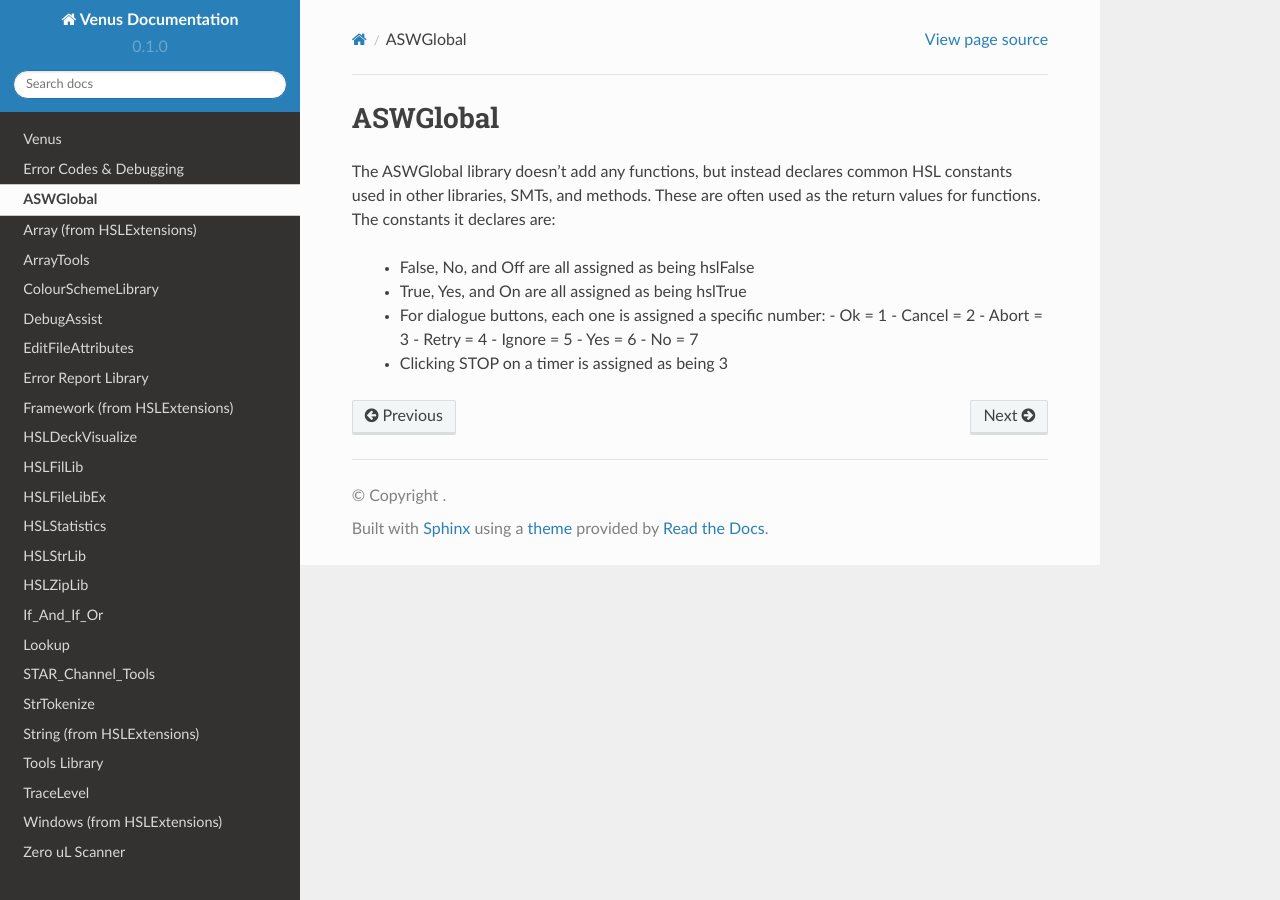
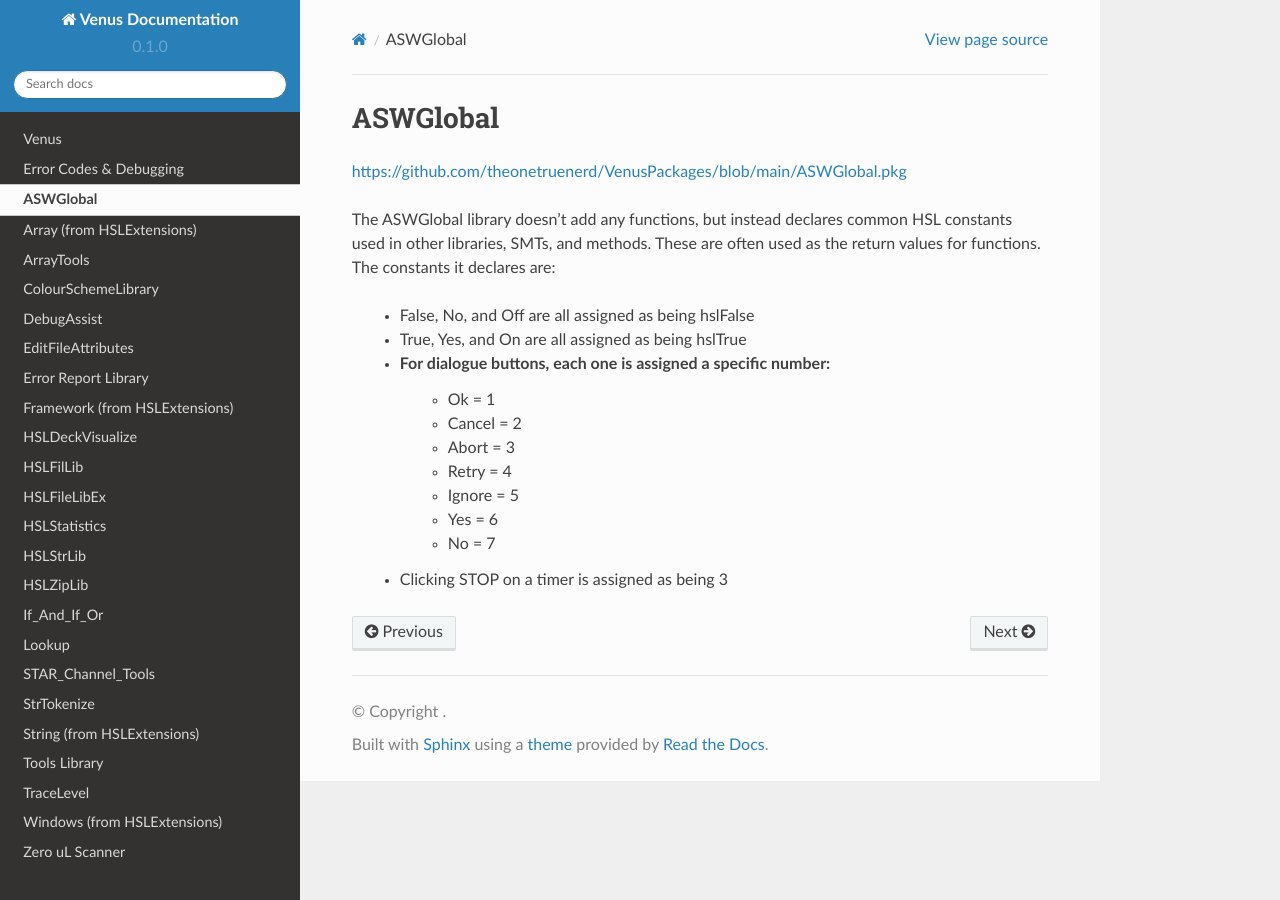
Before and after one commit to theonetruenerd/VenusLibraryDocumentation, a Sphinx documentation site: the page built from docs/source/ASWGlobal.rst, in a window 1280 px wide. Built offline with Sphinx 7.4.7 and the Read the Docs theme 2.0.0, drawn with Linux system fonts in a browser that asks for light colours; pages that are not in the unit, such as notebooks, are missing from menus; some of the changed lines change nothing that is shown.

Commit message:
Update ASWGlobal.rst

```diff
--- a/docs/source/ASWGlobal.rst
+++ b/docs/source/ASWGlobal.rst
@@ -1,16 +1,18 @@
 ASWGlobal
 ============================================================
+
+https://github.com/theonetruenerd/VenusPackages/blob/main/ASWGlobal.pkg
 
 The ASWGlobal library doesn't add any functions, but instead declares common HSL constants  used in other libraries, SMTs, and methods. These are often used as the return values for functions. The constants it declares are:
 
   - False, No, and Off are all assigned as being hslFalse
   - True, Yes, and On are all assigned as being hslTrue
   - For dialogue buttons, each one is assigned a specific number:
-    - Ok = 1
-    - Cancel = 2
-    - Abort = 3
-    - Retry = 4
-    - Ignore = 5
-    - Yes = 6
-    - No = 7
+      - Ok = 1
+      - Cancel = 2
+      - Abort = 3
+      - Retry = 4
+      - Ignore = 5
+      - Yes = 6
+      - No = 7
   - Clicking STOP on a timer is assigned as being 3
```
